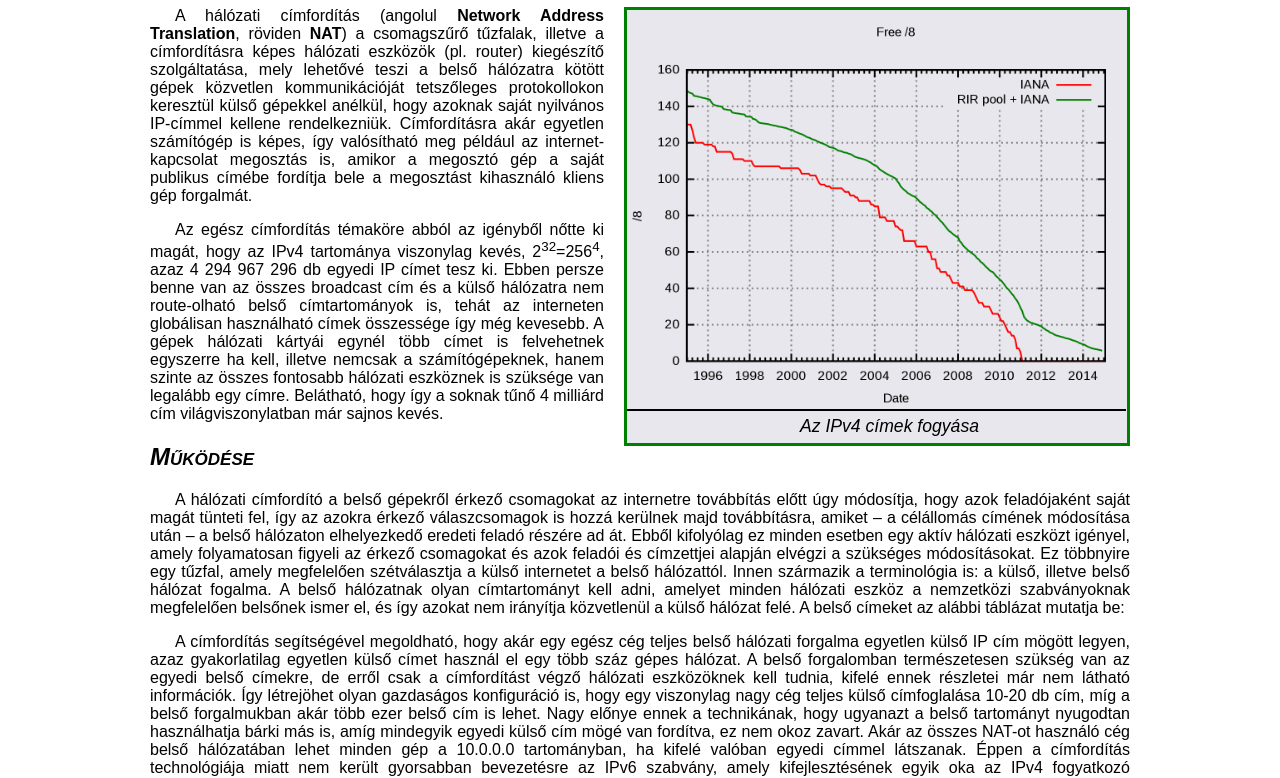
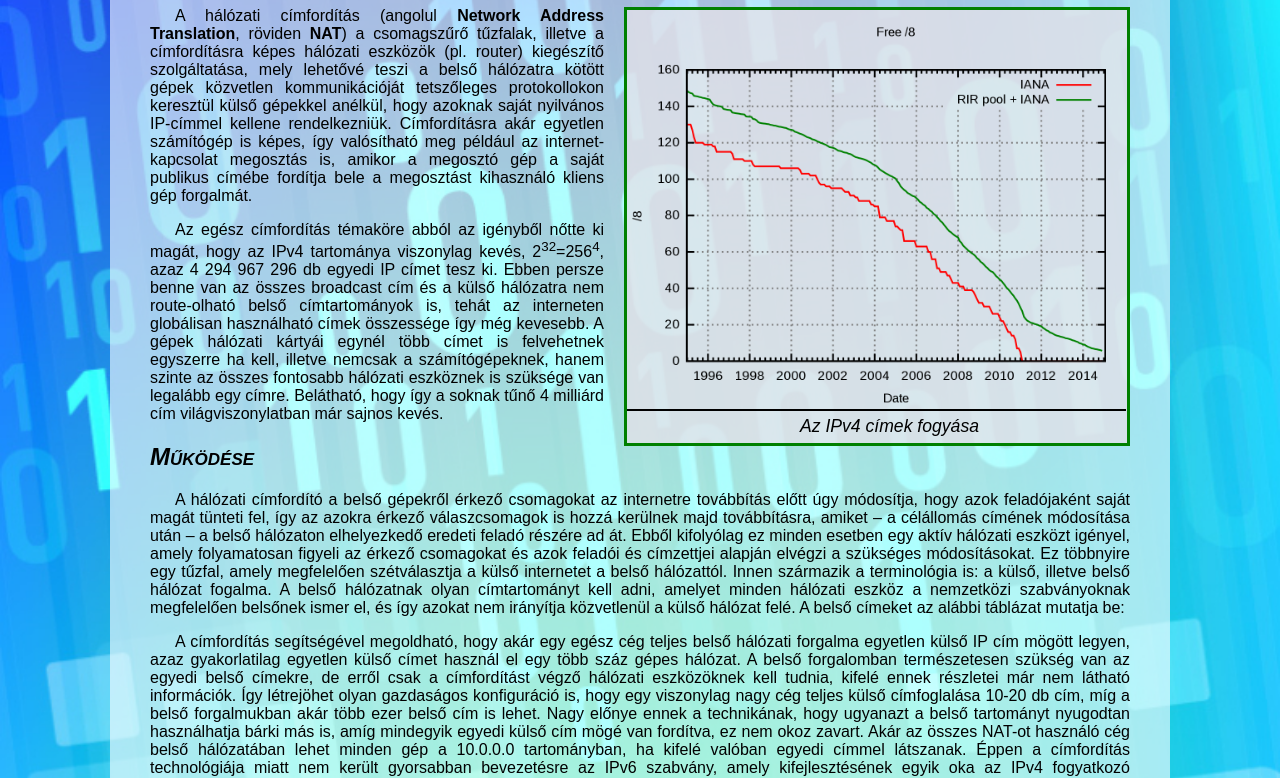
Before and after one commit to nagylacimchwrt/H-l-zati-c-mford-t-s, a plain HTML site: page index.html in a window 1280 px wide. Shown: the part 133-911 px from the top of the page. Drawn offline with Linux system fonts and the light colour scheme.

Commit message:
Háttér elhelyezve, formázva

```diff
--- a/styles.css
+++ b/styles.css
@@ -4,6 +4,9 @@ body {
   background-position-x: center;
   background-position-y: center;
   background-attachment: fixed;
+  background-image: url(hatter.jpg);
+  background-repeat: no-repeat;
+  background-size: cover;
 }
 
 #content {
```
